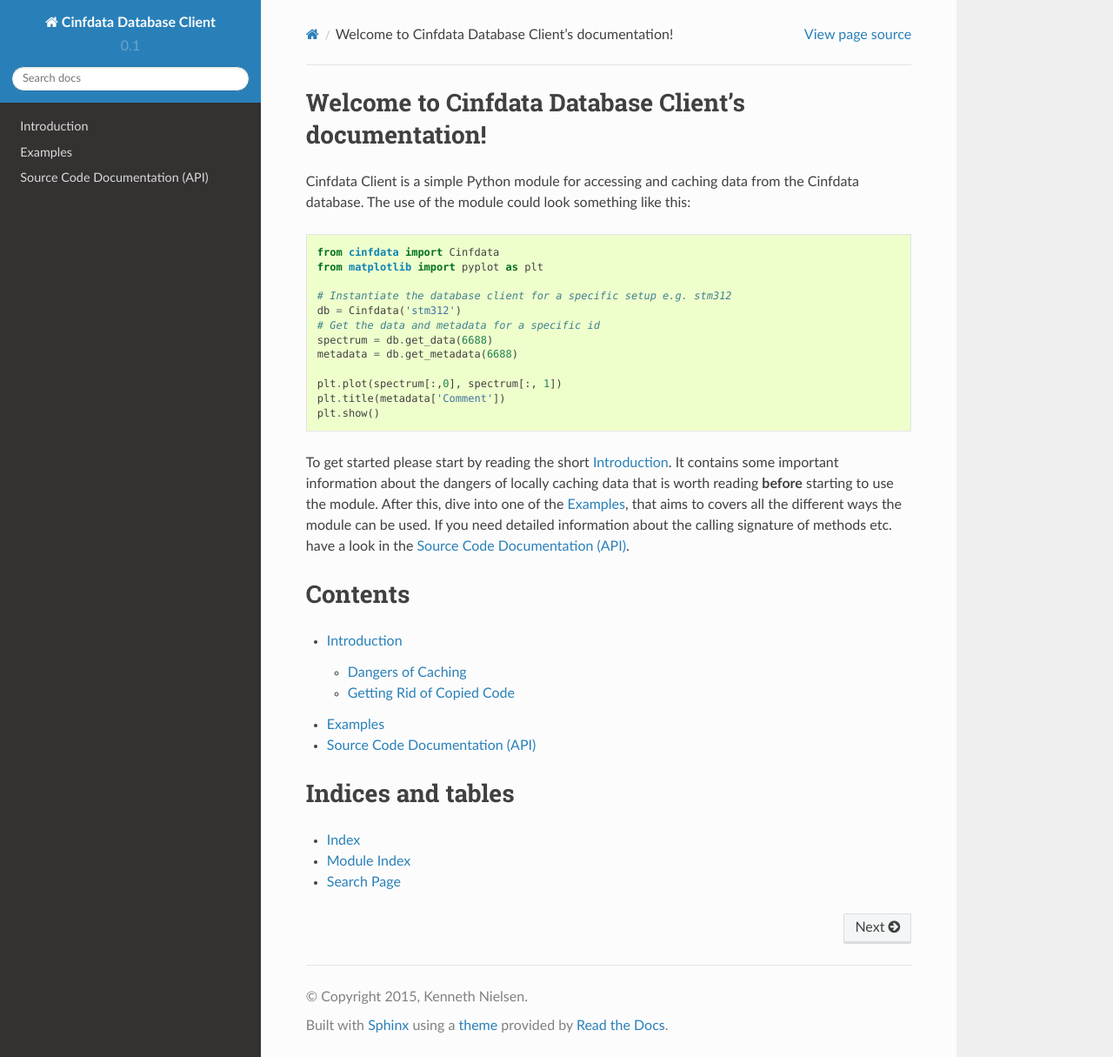
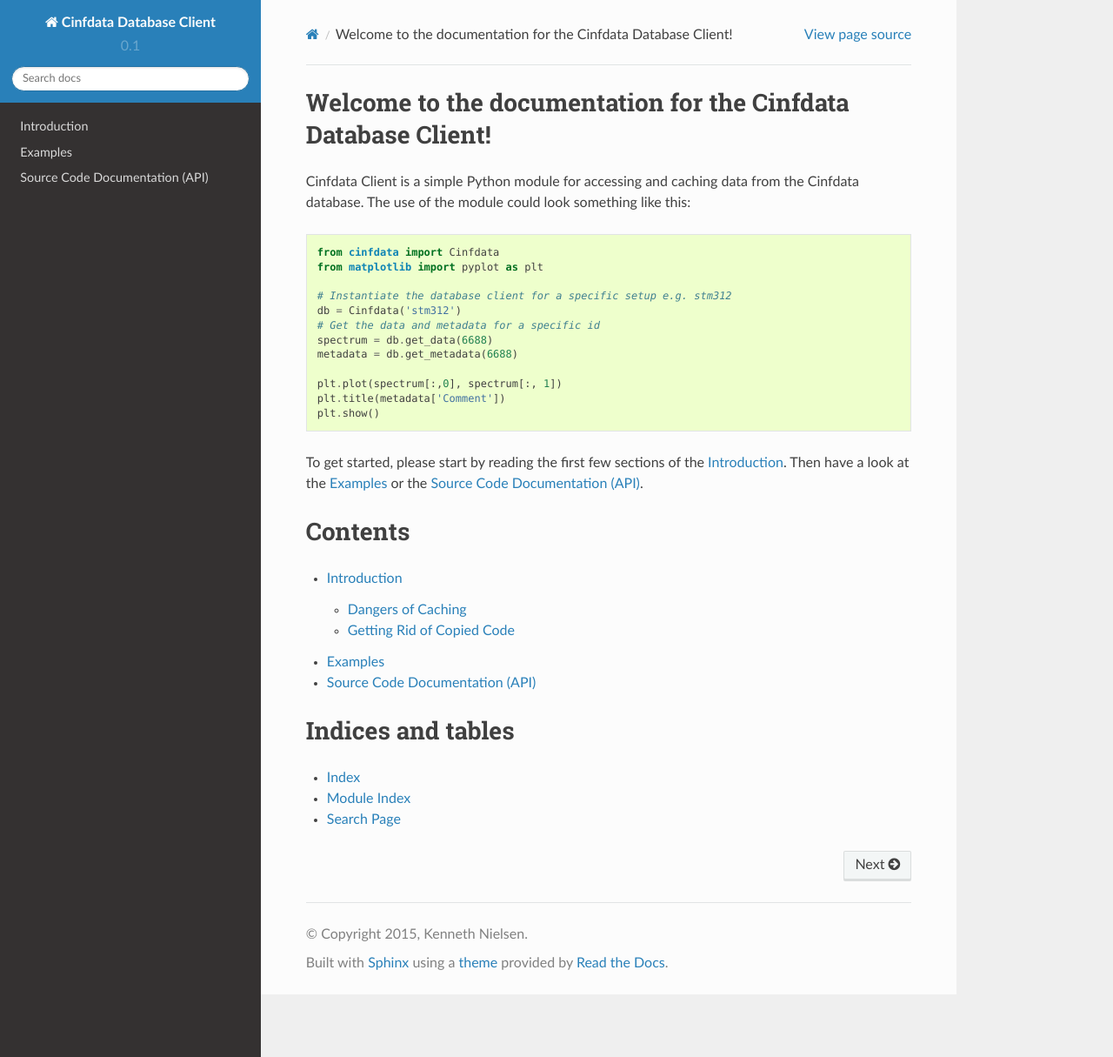
Before and after one commit to CINF/cinf_database, a Sphinx documentation site: the page built from doc/source/index.rst, in a window 1280 px wide and 1215 px high. Shown: the whole window at 87% size. Built offline with Sphinx 7.4.7 and the Read the Docs theme 2.0.0, drawn with Linux system fonts in a browser that asks for light colours.

Commit message:
doc: Front page tweaks

```diff
--- a/doc/source/index.rst
+++ b/doc/source/index.rst
@@ -3,8 +3,8 @@
    You can adapt this file completely to your liking, but it should at least
    contain the root `toctree` directive.
 
-Welcome to Cinfdata Database Client's documentation!
-====================================================
+Welcome to the documentation for the Cinfdata Database Client!
+==============================================================
 
 Cinfdata Client is a simple Python module for accessing and caching data from the Cinfdata
 database. The use of the module could look something like this::
@@ -22,12 +22,8 @@ database. The use of the module could look something like this::
     plt.title(metadata['Comment'])
     plt.show()
 
-To get started please start by reading the short :ref:`introduction`. It contains some
-important information about the dangers of locally caching data that is worth reading
-**before** starting to use the module. After this, dive into one of the :ref:`examples`,
-that aims to covers all the different ways the module can be used. If you need detailed
-information about the calling signature of methods etc. have a look in the :ref:`api`.
-
+To get started, please start by reading the first few sections of the
+:ref:`introduction`. Then have a look at the :ref:`examples` or the :ref:`api`.
 
 Contents
 ========
```
